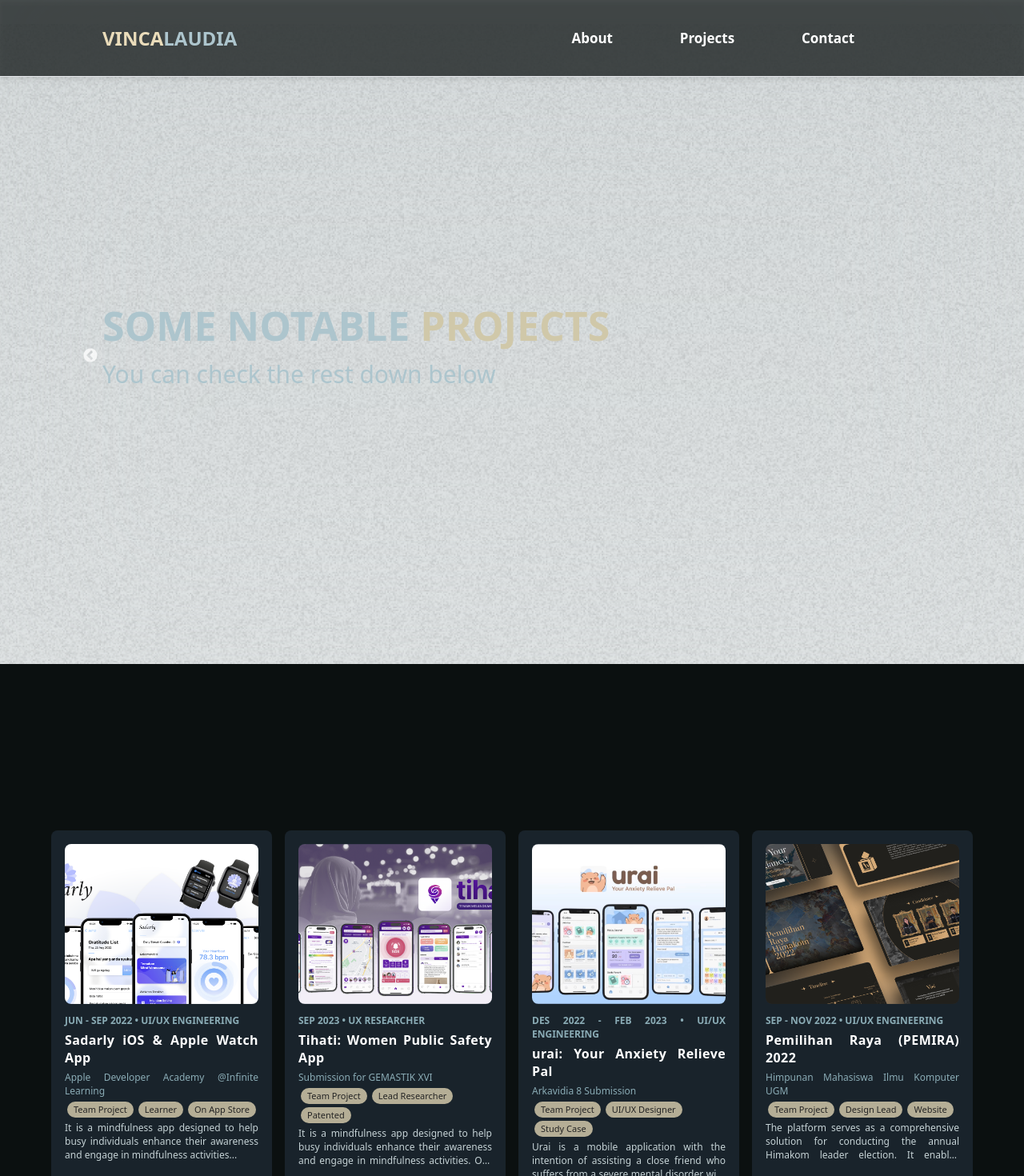
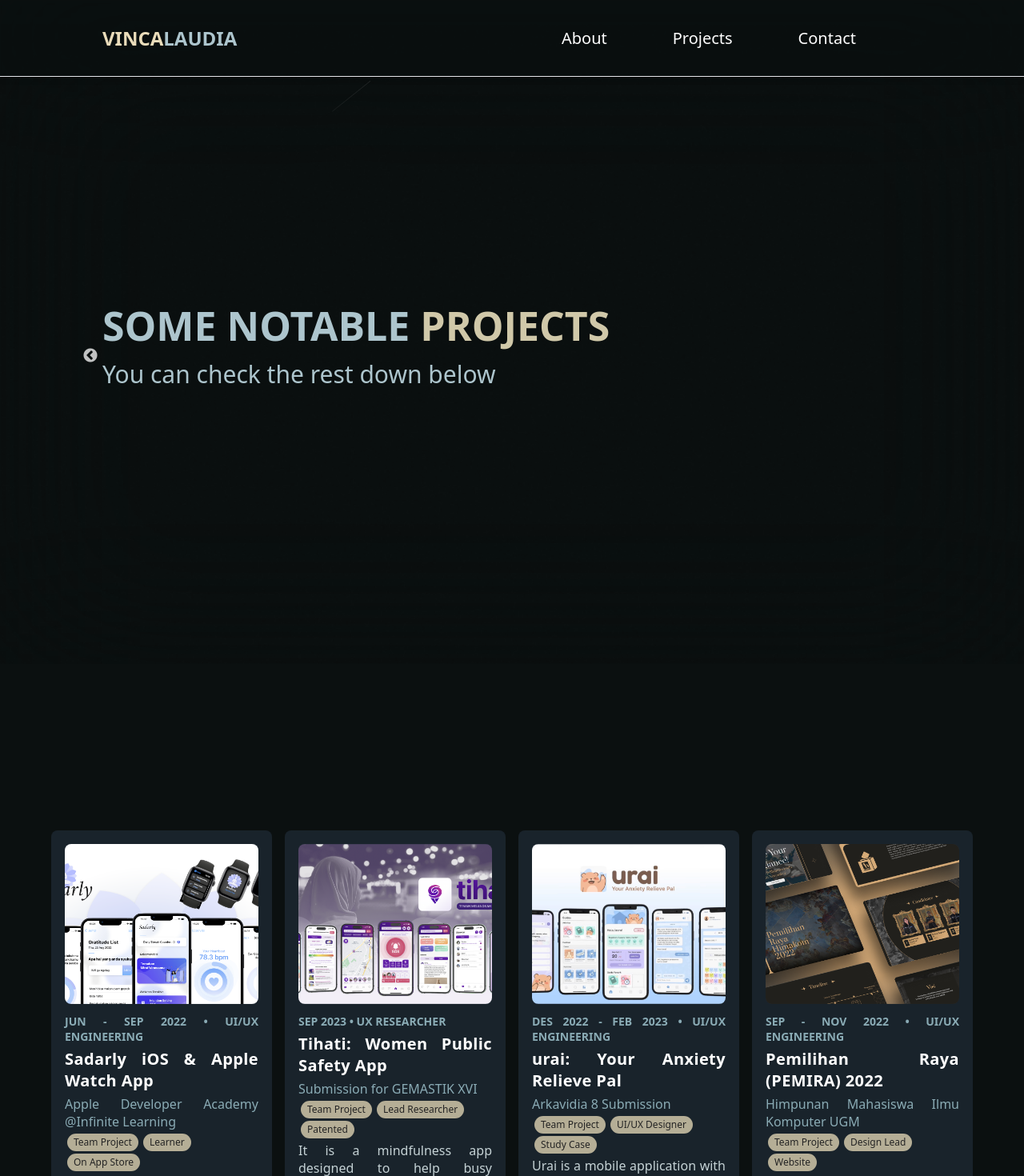
Before and after one commit to vincalaudia/portofolio-vinca, a Next.js app: page /MyProjects in a window 1280 px wide. Shown: the top 1470 px of the page at 80% size. Built offline with nearby package versions, Linux system fonts and the light colour scheme.

Commit message:
minor change

```diff
--- a/Components/About.tsx
+++ b/Components/About.tsx
@@ -33,7 +33,7 @@
             className="my-[1rem] flex items-center md:space-x-10"
             data-aos="fade-up"
           >
-            <p className="text-[12px] text-slate-300 w-[95%] lg:w-[80%]">
+            <p className="text-slate-300 w-[95%] lg:w-[80%]">
               As a Computer Science student, I navigate the evolving landscape
               of technology with enthusiasm and adaptability. My diverse
               experiences have equipped me with a complete skill set for
--- a/Components/Card.tsx
+++ b/Components/Card.tsx
@@ -52,13 +52,13 @@
           </div>
         </div>
         <div className="flex flex-col items-start gap-[5px] relative  w-full">
-          <p className="relative w-full font-semibold text-[#bbe7f1b2] text-[12px] md:text-[12px] text-justify leading-[normal]">
+          <p className="relative w-full font-semibold text-[#bbe7f1b2] text-[12px] md:text-[14px] text-justify leading-[normal]">
             {duration} • {role}
           </p>
-          <p className="relative self-stretch font-semibold text-[#FFFFFF] text-[17px] md:text-[16px] tracking-[0.4px]  text-justify leading-[normal]">
+          <p className="relative self-stretch font-semibold text-[#FFFFFF] text-[17px] md:text-[20px] tracking-[0.4px]  text-justify leading-[normal]">
             {title}
           </p>
-          <p className="relative w-full text-[#bbe7f1b2] text-[14px] md:text-[12px] text-justify leading-[normal]">
+          <p className="relative w-full text-[#bbe7f1b2] text-[14px] md:text-[16px] text-justify leading-[normal]">
             {instance}
           </p>
           <div className="w-full mb-[4px] mt-[-4px] items-start relative">
@@ -67,14 +67,14 @@
                 key={index} // Add a unique key prop here
                 className="inline-flex mx-[3px] items-start px-[8px] py-[3px] relative flex-[0_0_auto] bg-[#eadcbabf] rounded-[26.04px]"
               >
-                <div className="relative w-fit mt-[-0.87px] text-[#242424] text-[9px] md:text-[11px] text-justify leading-[normal]">
+                <div className="relative w-fit mt-[-0.87px] text-[#242424] text-[9px] md:text-[12px] text-justify leading-[normal]">
                   {tag}
                 </div>
               </div>
             ))}
           </div>
         </div>
-        <p className="relative w-full text-[#c5d2d5] text-[10px] md:text-[12px] text-justify leading-[normal] line-clamp-3">
+        <p className="relative w-full text-[#c5d2d5] text-[12px] md:text-[16px] text-justify leading-[normal] line-clamp-3">
           {description}
         </p>
       </div>
--- /dev/null
+++ b/Components/CarouselImage.tsx
@@ -0,0 +1,29 @@
+import React, { Component } from "react";
+import Image from "next/image";
+import Slider from "react-slick";
+import Card from "./Card";
+import "slick-carousel/slick/slick.css";
+import "slick-carousel/slick/slick-theme.css";
+
+export default class Carousel extends Component {
+  render() {
+    const settings = {
+      className: "center",
+      centerMode: true,
+      infinite: true,
+      centerPadding: "20px",
+      slidesToShow: 1,
+      speed: 500,
+      dots: true,
+      slidesToScroll: 1,
+      autoplay: true,
+      autoplaySpeed: 1700,
+      cssEase: "linear",
+    };
+    return (
+      <div className="bg-[#374a6035] w-full mx-auto overflow-wrap">
+        <Slider {...settings}></Slider>
+      </div>
+    );
+  }
+}
--- a/pages/ProjectPage/[projectId].tsx
+++ b/pages/ProjectPage/[projectId].tsx
@@ -5,6 +5,8 @@
 import MobileNav from "@/Components/MobileNav";
 import Footer from "@/Components/Footer";
 import { CardProps } from "@/Components/Card";
+import "slick-carousel/slick/slick.css";
+import "slick-carousel/slick/slick-theme.css";
 
 const ProjectPage: React.FC = (): React.ReactNode => {
   const [project, setProject] = useState<CardProps | null>(null);
@@ -43,6 +45,26 @@
       <div className="bg-[#0b1010] lg:h-fit py-[4rem] md:pt-[20vh]">
         <div className="flex flex-col w-[95%] mx-auto items-center">
           <div className="relative mx-auto my-[2rem] w-[50rem] h-[25rem] space-x-1">
+          render() {
+            const settings = {
+              className: "center",
+              centerMode: true,
+              infinite: true,
+              centerPadding: "20px",
+              slidesToShow: 1,
+              speed: 500,
+              dots: true,
+              slidesToScroll: 1,
+              autoplay: true,
+              autoplaySpeed: 1700,
+              cssEase: "linear",
+            };
+            return (
+              <div className="bg-[#374a6035] w-full mx-auto overflow-wrap">
+                <Slider {...settings}></Slider>
+              </div>
+            );
+          }
             <Image
               src={project.imageUrl}
               alt="user"
--- a/styles/globals.css
+++ b/styles/globals.css
@@ -12,31 +12,41 @@
 
 @media (prefers-color-scheme: dark) {
   :root {
-    --foreground-rgb: 255, 255, 255;
-    --background-start-rgb: 10, 10, 10;
-    --background-end-rgb: 0, 0, 0;
+    --background-color: #0b1010;
+    --base-font-color: #ffffff;
+  }
+}
+
+@media (prefers-color-scheme: light) {
+  :root {
+    --background-color: #0b1010;
+    --base-font-color: #ffffff;
   }
 }
 
 body {
-  color: rgb(var(--foreground-rgb));
-  background: linear-gradient(
-      to bottom,
-      transparent,
-      rgb(var(--background-end-rgb))
-    )
-    rgb(var(--background-start-rgb));
+  overscroll-behavior: none;
+  background-color: var(--background-color);
+  color: var(--base-font-color);
+}
+p {
+  font-size: 12px;
 }
 
+@media (min-width: 768px) {
+  p {
+    font-size: 20px;
+  }
+}
 @layer components {
   .nav-link {
-    @apply relative font-semibold text-white cursor-pointer text-[17px] w-fit md:block after:block
+    @apply relative text-white cursor-pointer text-[20px] w-fit md:block after:block
     after:content-[''] after:absolute after:h-[1px] after:bg-[#EADCBA] after:w-full after:scale-x-0
     after:hover:scale-x-100 after:transition after:duration-300 after:origin-center hidden;
   }
 
   .nav-link-mobile {
-    @apply relative mb-[2rem] font-semibold text-white cursor-pointer text-[27px] w-fit md:block after:block
+    @apply relative mb-[2rem] text-white cursor-pointer text-[22px] w-fit md:block after:block
     after:content-[''] after:absolute after:h-[1px] after:bg-[#EADCBA] after:w-full after:scale-x-0
     after:hover:scale-x-100 after:transition after:duration-300 after:origin-center;
   }
```
